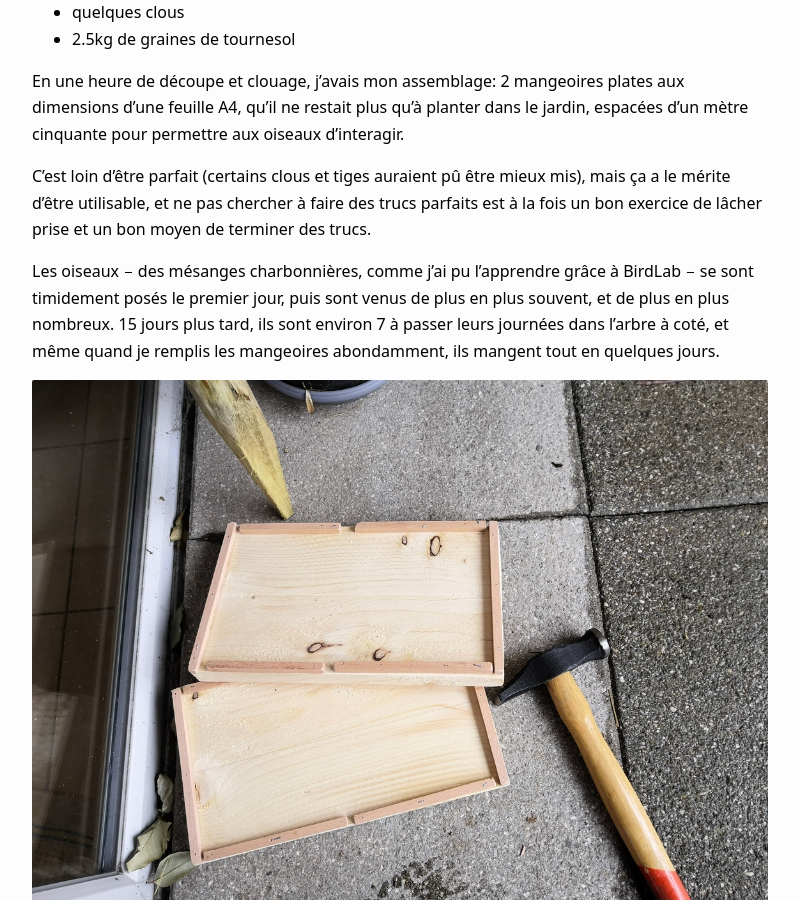
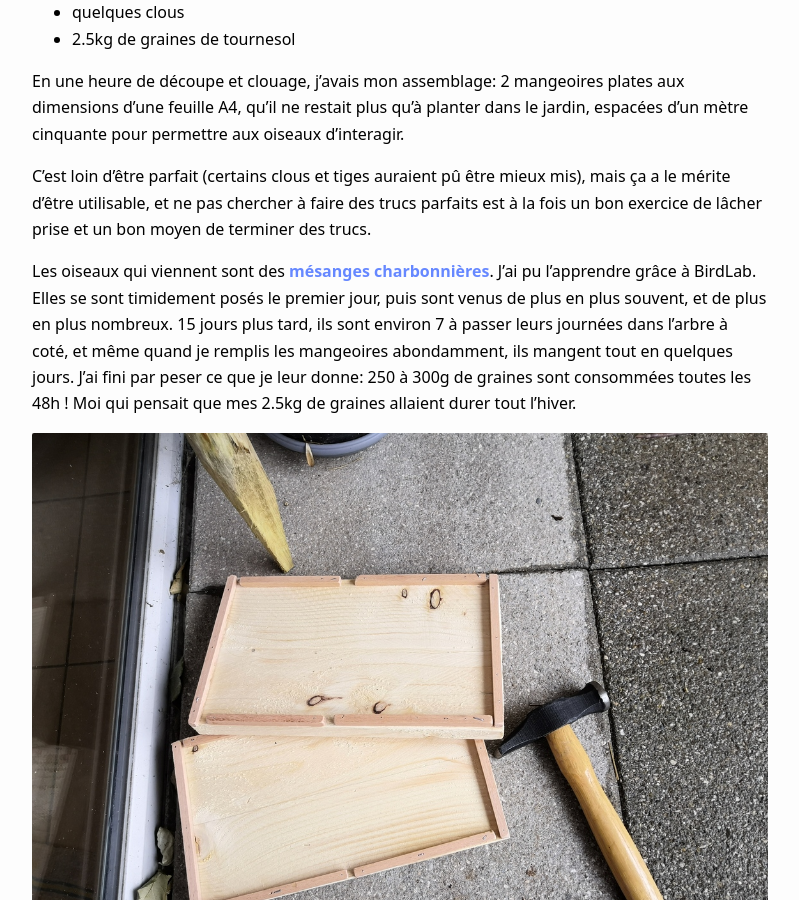
Before and after one commit to Keirua/blog.keiruaprod.fr, a Jekyll site: the page built from _posts/2019-12-03-mangeoires-oiseau.md, in a window 1280 px wide and 900 px high, scrolled down 660 px. Shown: the whole window, without its empty margins (240-1039 px from the left). Built offline with Jekyll 4.4.1, drawn with Linux system fonts in a browser that asks for light colours.

Commit message:
_posts/2019-12-03-mangeoires-oiseau.md

```diff
--- a/_posts/2019-12-03-mangeoires-oiseau.md
+++ b/_posts/2019-12-03-mangeoires-oiseau.md
@@ -22,7 +22,8 @@ En une heure de découpe et clouage, j'avais mon assemblage: 2 mangeoires plates
 
 C'est loin d'être parfait (certains clous et tiges auraient pû être mieux mis), mais ça a le mérite d'être utilisable, et ne pas chercher à faire des trucs parfaits est à la fois un bon exercice de lâcher prise et un bon moyen de terminer des trucs.
 
-Les oiseaux − des mésanges charbonnières, comme j'ai pu l'apprendre grâce à BirdLab − se sont timidement posés le premier jour, puis sont venus de plus en plus souvent, et de plus en plus nombreux. 15 jours plus tard, ils sont environ 7 à passer leurs journées dans l'arbre à coté, et même quand je remplis les mangeoires abondamment, ils mangent tout en quelques jours.
+Les oiseaux qui viennent sont des [mésanges charbonnières](https://fr.wikipedia.org/wiki/M%C3%A9sange_charbonni%C3%A8re). J'ai pu l'apprendre grâce à BirdLab.
+Elles se sont timidement posés le premier jour, puis sont venus de plus en plus souvent, et de plus en plus nombreux. 15 jours plus tard, ils sont environ 7 à passer leurs journées dans l'arbre à coté, et même quand je remplis les mangeoires abondamment, ils mangent tout en quelques jours. J'ai fini par peser ce que je leur donne: 250 à 300g de graines sont consommées toutes les 48h ! Moi qui pensait que mes 2.5kg de graines allaient durer tout l'hiver.
 
 ![](/assets/pictures/mangeoires/assemblage.jpg)
 ![](/assets/pictures/mangeoires/graines.jpg)
```
